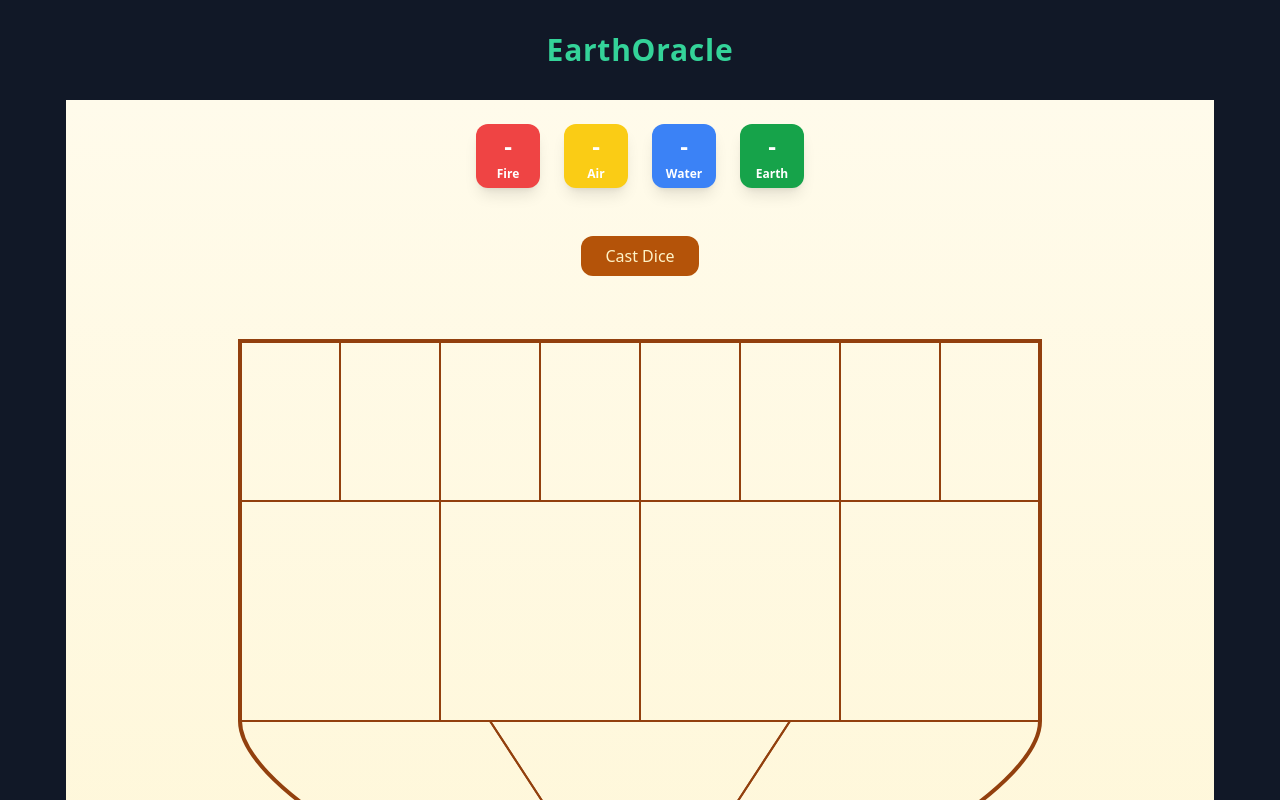
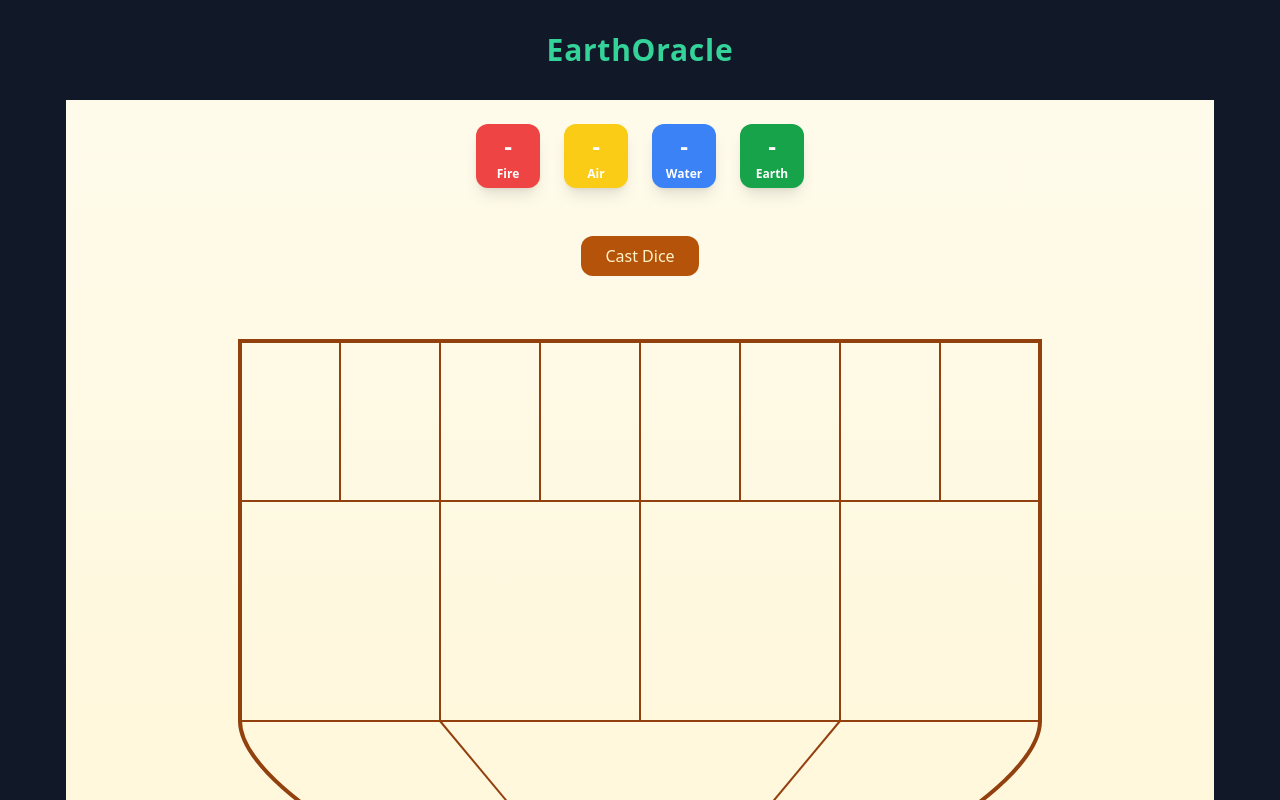
Before and after one commit to Whytebread/EarthOracle, a React (Create React App) app in the folder earth-oracle/: page / in a window 1280 px wide. Shown: the top 800 px of the page. Built offline with nearby package versions, Linux system fonts and the light colour scheme.

Commit message:
Fixed shield so that it is displayed correctly

```diff
--- a/earth-oracle/src/components/ShieldChartFrame.jsx
+++ b/earth-oracle/src/components/ShieldChartFrame.jsx
@@ -73,37 +73,25 @@ export default function ShieldFrame({ width = 900 }) {
                 />
 
                 {/* Judge triangle */}
-                <path
-                    d="
-            M 300 420
-            L 450 650
-            L 600 420
-            Z
-          "
-                    fill="none"
+                <line
+                    x1="250"
+                    y1="420"
+                    x2="450"
+                    y2="660"
                     stroke="#92400e"
                     strokeWidth="2"
                 />
 
-                {/* Left witness divider */}
                 <line
-                    x1="300"
+                    x1="650"
                     y1="420"
                     x2="450"
-                    y2="650"
+                    y2="660"
                     stroke="#92400e"
                     strokeWidth="2"
                 />
 
-                {/* Right witness divider */}
-                <line
-                    x1="600"
-                    y1="420"
-                    x2="450"
-                    y2="650"
-                    stroke="#92400e"
-                    strokeWidth="2"
-                />
+
             </svg>
         </div>
     );
```
